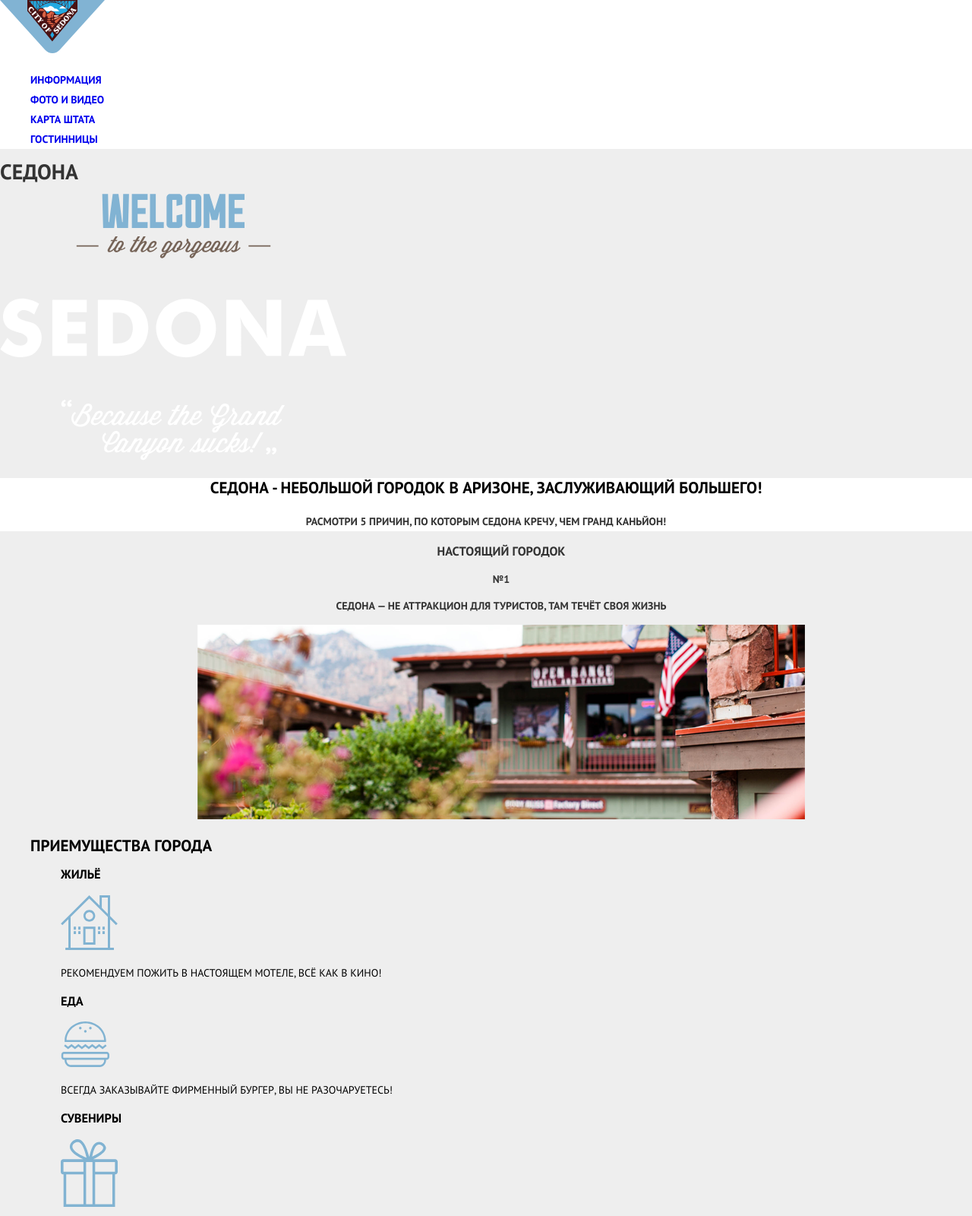
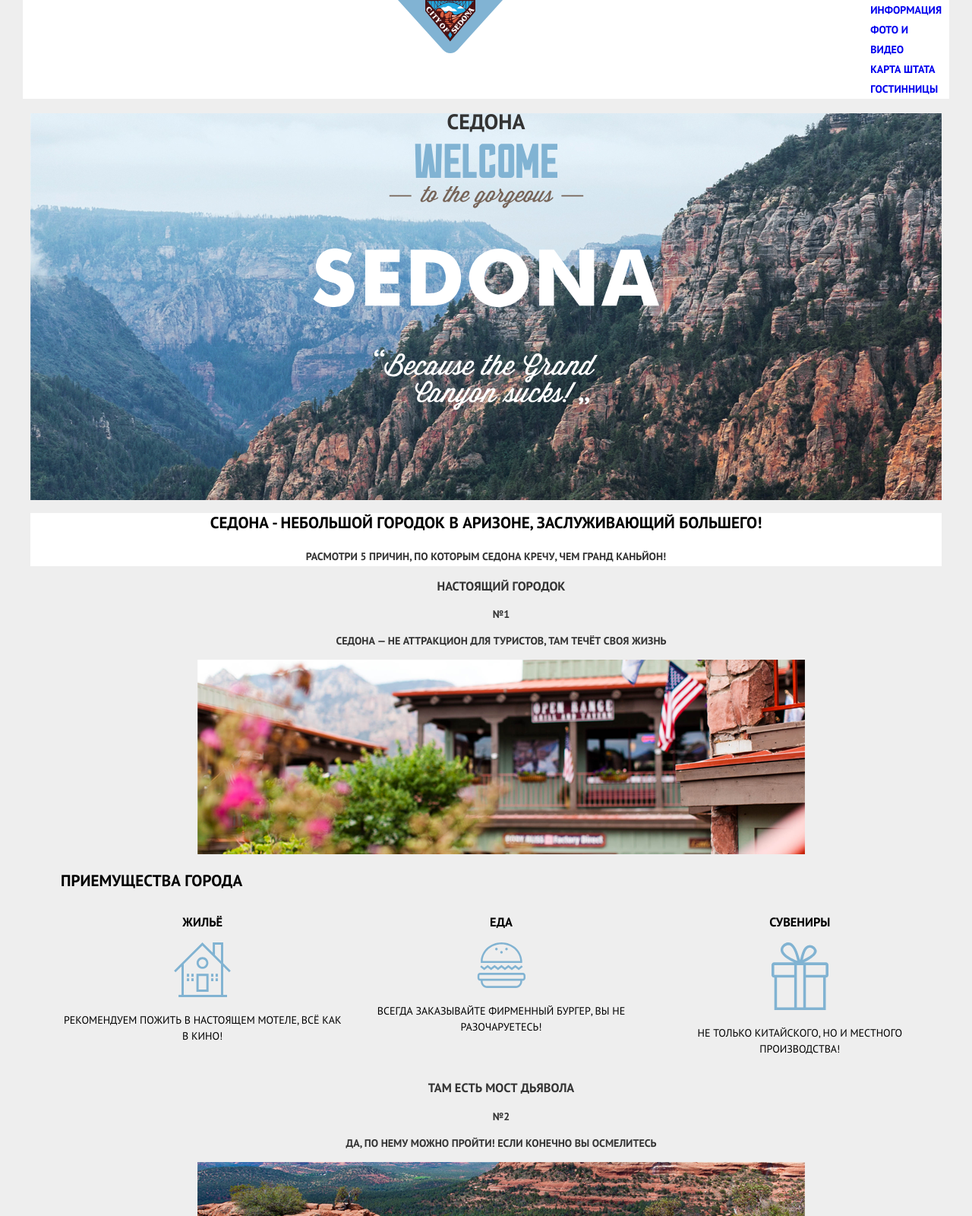
Before and after one commit to Juli-JO/1705933-sedona-31, a plain HTML site: page index.html in a window 1280 px wide. Shown: the top 1600 px of the page at 76% size. Drawn offline with Linux system fonts and the light colour scheme.

Commit message:
Сетка на гридах для главной страницы

```diff
--- a/css/style.css
+++ b/css/style.css
@@ -24,6 +24,10 @@ body {
   background-color: var(--basic-dark);
   background-position: center;
   background-repeat: no-repeat;
+  min-height: 100%;
+  display: grid;
+  grid-template-rows: min-content 1fr min-content;
+  align-content: start;
 }
 
 a {
@@ -39,19 +43,50 @@ h2 {
   color: var(--basic-extra-dark);
 }
 
+/* Grid */
+
+.page {
+  height: 100%;
+}
 /* Main navigation */
 .main-navigation {
   font-size: 14px;
   line-height: 26px;
   color: var(--basic-extra-dark);
   background-color:var(--basic-white);
+  display: grid;
+  grid-template-columns: 1fr min-content;
+  width: 1200px;
+  margin: 0 auto;
+  padding: 0 10px;
+}
+
+.main-header-logo {
+  order: 0;
+  justify-self: center;
+
 }
 
 .site-navigation {
   list-style: none;
+  margin: 0;
+  padding: 0;
 }
 
 /* Welcome title */
+.main-container {
+  width: 1200px;
+  margin: 0 auto;
+  padding: 0 10px;
+}
+.welcome {
+  background-image: url(../img/background\ photo.jpg);
+  background-repeat: no-repeat;
+  background-position: center;
+  text-align: center;
+  width: 1200px;
+  height: 509px;
+}
 .welcome-title {
 background-color:var(--basic-white);
 }
@@ -82,12 +117,19 @@ background-color:var(--basic-white);
 }
 
 .advantages-list {
+  display: grid;
+  grid-template-columns: 1fr 1fr 1fr;
+  column-gap: 20px;
+  margin: 0;
+  padding: 0;
+  list-style: none;
   font-size: 14px;
   font-weight: 400;
   text-transform: uppercase;
   line-height: 21px;
   color: var(--basic-extra-dark) ;
   list-style: none;
+  text-align: center;
 }
 
 /* Best offer */
@@ -135,6 +177,8 @@ line-height: 26px;
 .main-footer {
 color: var(--basic-extra-dark);
 background-color: var(--basic-white);
+display: grid;
+grid-template-columns: 1fr 1fr 1fr;
 }
 
 /* Catalog Hotel Filters */
--- a/index.html
+++ b/index.html
@@ -35,7 +35,7 @@
       </div>
     <section class="reasons">
       <ul class="reasons-list">
-       <li class="reasons-item">
+       <li class="reasons-item blue">
          <h3>Настоящий городок</h3>
          <span> №1 </span>
          <p>Седона — не аттракцион для туристов, там течёт своя жизнь</p>
@@ -61,23 +61,23 @@
              </li>
           </ul>
         </article>
-       <li  class="reasons-item">
+       <li  class="reasons-item blue">
          <h3>Там есть Мост дьявола</h3>
          <span> №2 </span>
          <p>Да, по нему можно пройти! Если конечно вы осмелитесь</p>
          <img src="img/devilbridge.png" width="800" height="256" alt="devil-bridge">
        </li>
-       <li  class="reasons-item">
+       <li  class="reasons-item grey">
         <h3>Небольшая площадь</h3>
         <span> №3 </span>
         <p>все достопримечательности находятся очень близко</p>
       </li>
-      <li  class="reasons-item">
+      <li  class="reasons-item grey">
         <h3>Красивая дорога</h3>
         <span> №4 </span>
         <p>ехать в седону из лас-вегаса совсем не скучно!</p>
       </li>
-      <li  class="reasons-item">
+      <li  class="reasons-item grey">
         <h3>Мало туристов</h3>
         <span> №5 </span>
         <p>большинство едет в гранд каньон и толпится там</p>
@@ -114,13 +114,14 @@
        <button class="button-search">Найти</button>
       </form>
     </section>
+    <section class="map">
+    <h2>Здесь будет карта!</h2>
+    <img src="img/map.png" width="1199" height="594" alt="Местоположение города Седона">
+  </section>
     </main>
 
   <footer class="main-footer">
-  <section class="map">
-    <h2>Здесь будет карта!</h2>
-    <img src="img/map.png" width="1199" height="594" alt="Местоположение города Седона">
-  </section>
+
     <section class="footer-location">
       <h2>Как нас найти?</h2>
       <p>#visitSEDONA <br>
```
Also changed, not shown: img/polygon.png (added).
